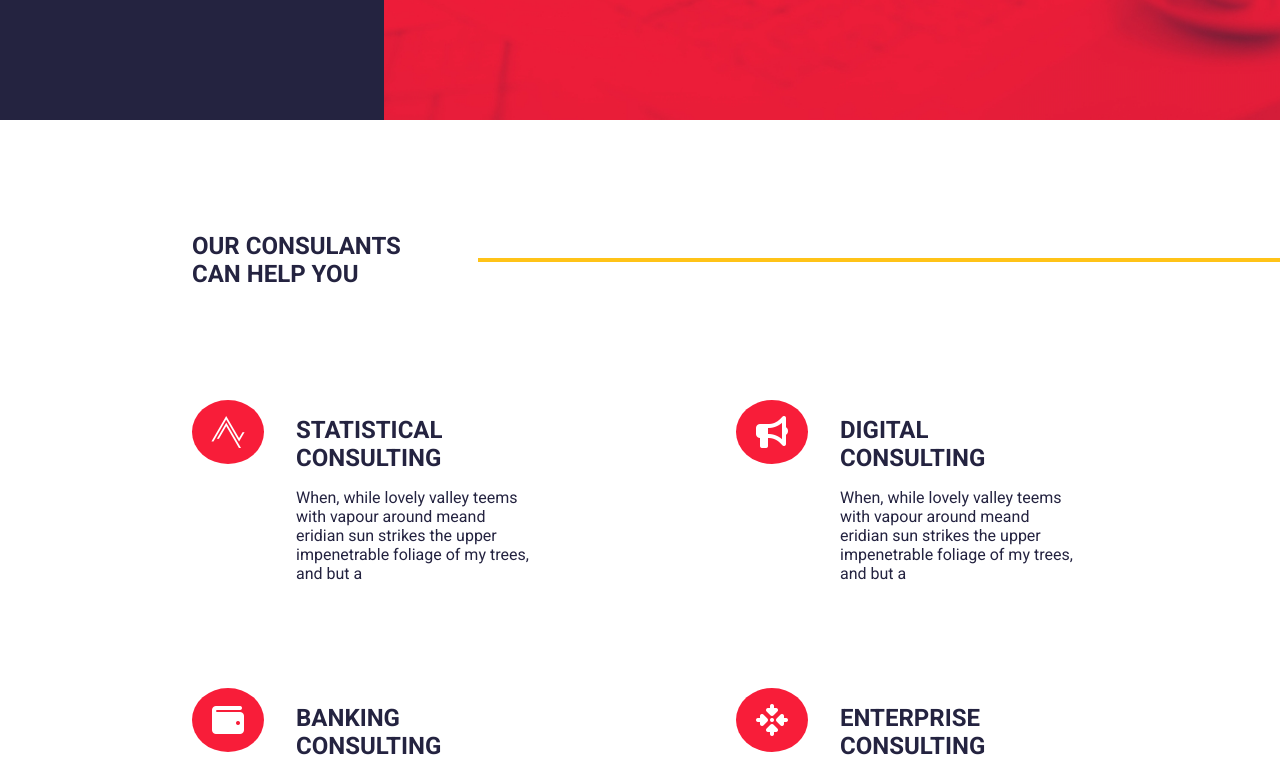
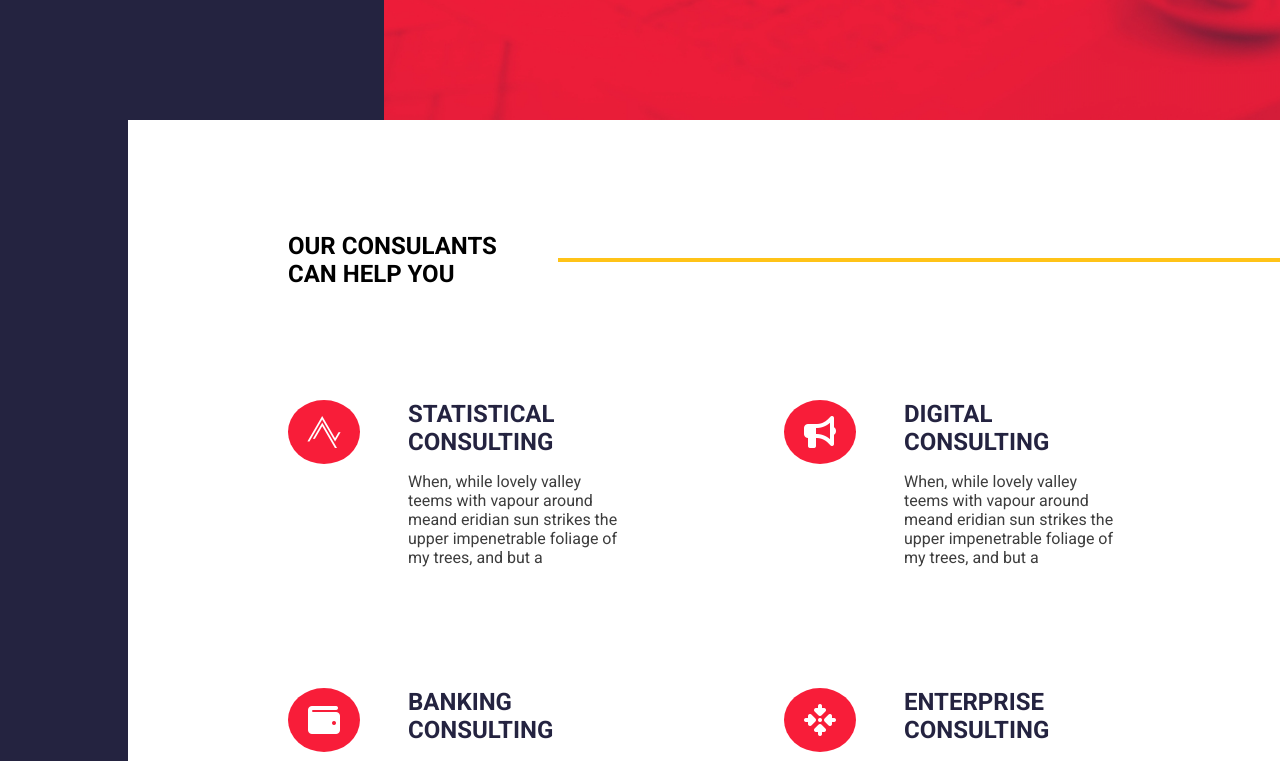
Before and after one commit to AlessioNapoletano/proj-html-vuejs, a Vue app: page / in a window 1280 px wide. Shown: the part 840-1601 px from the top of the page. Built offline with nearby package versions, Linux system fonts and the light colour scheme; a web font is replaced by a local one.

Commit message:
fix MainService component (Structure, color)

```diff
--- a/src/components/MainService.vue
+++ b/src/components/MainService.vue
@@ -43,11 +43,13 @@ export default {
 
 <template>
     <section class="advisory-service d-flex justify-end">
-        <div class="consulants-service">
+        <div class="container-sm consulants-service">
             <div class="title d-flex align-center">
-                <h1>
-                    OUR CONSULANTS CAN HELP YOU
-                </h1>
+                <div class="text">
+                    <h1>
+                        OUR CONSULANTS CAN HELP YOU
+                    </h1>
+                </div>
 
                 <div class="line"></div>
             </div>
@@ -79,26 +81,26 @@ export default {
 @use '../styles/partials/variables' as *;
 
 section {
-    height: 50rem;
-    background-color: white;
     position: relative;
 
     .consulants-service {
-        padding-top: 7rem;
-        color: $main-blue-color;
-        width: 85%;
-        height: 100%;
+        padding: 7rem 0rem 3rem 10rem;
+        background-color: $main-white-color;
 
         .title {
             margin-bottom: 7rem;
 
-            h1 {
-                font-weight: 800;
+            .text {
+                width: 26%;
+
+                h1 {
+                    font-weight: 800;
+                }
             }
 
             .line {
-                margin-left: 2rem;
-                width: 1200px;
+                margin-left: 1rem;
+                width: 74%;
                 border: 2px solid $line-light-blue;
             }
         }
@@ -107,7 +109,6 @@ section {
     .service {
         width: calc(100% / 2);
         height: 18rem;
-
 
         .image {
             width: 72px;
@@ -124,33 +125,18 @@ section {
 
         .body {
             width: 43%;
-            margin-left: 2rem;
+            margin-left: 3rem;
 
             h2 {
-                padding: 1rem 0;
+                padding-bottom: 1rem;
                 font-weight: 800;
+                color: $main-blue-color;
             }
 
+            p {
+                color: $secondary-grey-color;
+            }
         }
-
-        /*
-        <div class="image">
-                        <i :class="service.image"></i>
-                    </div>
-
-                    <div class="body">
-                        <h2>
-                            {{ service.title }}
-                        </h2>
-
-                        <p>
-                            {{ service.description }}
-                        </p>
-                    </div>
-
-        */
-
-
     }
 }
 </style>
```
